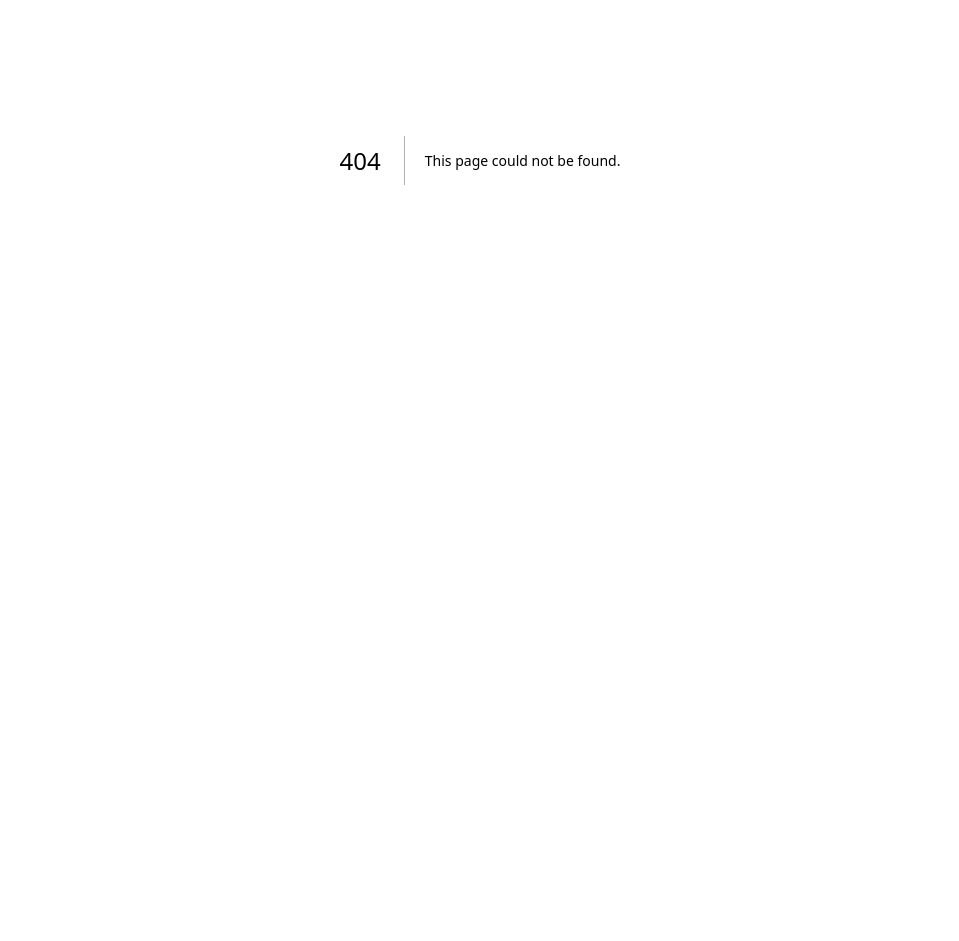
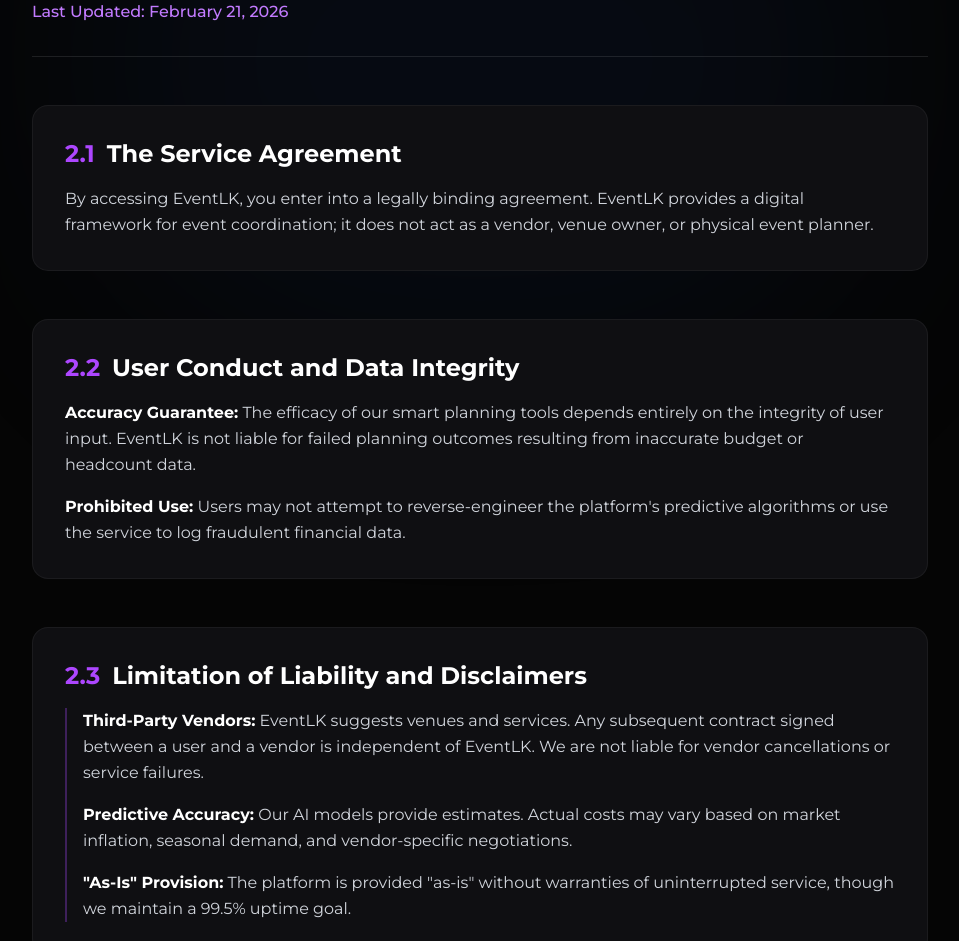
Before and after one commit to muhamed-zumair/Project-Eventlk, a Next.js app in the folder frontend/: page /terms in a window 1280 px wide. Before the commit this address had no page. Shown: the part 240-1181 px from the top of the page, without its empty margins (160-1119 px from the left). Before the commit the page ends 800 px from the top, so only its background shows below. Built offline with nearby package versions, Linux system fonts and the light colour scheme.

Commit message:
feat: add terms of services page

```diff
--- /dev/null
+++ b/frontend/src/app/(landing)/terms/page.tsx
@@ -0,0 +1,79 @@
+'use client';
+
+import React from 'react';
+import { motion } from 'framer-motion';
+
+export default function TermsOfServicePage() {
+  return (
+    <div className="min-h-screen pt-32 pb-20 px-6 relative overflow-hidden bg-[#050505]">
+      {/* Background Glow */}
+      <div className="absolute top-0 left-1/2 -translate-x-1/2 w-[800px] h-[600px] bg-blue-900/10 blur-[120px] rounded-full pointer-events-none" />
+
+      <div className="max-w-4xl mx-auto relative z-10">
+        <motion.div
+          initial={{ opacity: 0, y: 20 }}
+          animate={{ opacity: 1, y: 0 }}
+          transition={{ duration: 0.6 }}
+        >
+          <div className="mb-12 border-b border-white/10 pb-8">
+            <h1 className="text-4xl md:text-5xl font-bold mb-4 text-white">Terms and Conditions of Service (T&C)</h1>
+            <p className="text-purple-400 font-medium">Last Updated: February 21, 2026</p>
+          </div>
+
+          <div className="space-y-12 text-gray-300 leading-relaxed">
+
+            <section className="bg-[#0F0F12] border border-white/5 p-8 rounded-2xl">
+              <h2 className="text-2xl font-bold text-white mb-4 flex items-center gap-3">
+                <span className="text-purple-500">2.1</span> The Service Agreement
+              </h2>
+              <p>
+                By accessing EventLK, you enter into a legally binding agreement. EventLK provides a digital framework for event coordination; it does not act as a vendor, venue owner, or physical event planner.
+              </p>
+            </section>
+
+            <section className="bg-[#0F0F12] border border-white/5 p-8 rounded-2xl">
+              <h2 className="text-2xl font-bold text-white mb-4 flex items-center gap-3">
+                <span className="text-purple-500">2.2</span> User Conduct and Data Integrity
+              </h2>
+              <div className="space-y-4">
+                <p>
+                  <strong className="text-white">Accuracy Guarantee:</strong> The efficacy of our smart planning tools depends entirely on the integrity of user input. EventLK is not liable for failed planning outcomes resulting from inaccurate budget or headcount data.
+                </p>
+                <p>
+                  <strong className="text-white">Prohibited Use:</strong> Users may not attempt to reverse-engineer the platform's predictive algorithms or use the service to log fraudulent financial data.
+                </p>
+              </div>
+            </section>
+
+            <section className="bg-[#0F0F12] border border-white/5 p-8 rounded-2xl">
+              <h2 className="text-2xl font-bold text-white mb-4 flex items-center gap-3">
+                <span className="text-purple-500">2.3</span> Limitation of Liability and Disclaimers
+              </h2>
+              <div className="space-y-4 pl-4 border-l-2 border-purple-500/30">
+                <p>
+                  <strong className="text-white">Third-Party Vendors:</strong> EventLK suggests venues and services. Any subsequent contract signed between a user and a vendor is independent of EventLK. We are not liable for vendor cancellations or service failures.
+                </p>
+                <p>
+                  <strong className="text-white">Predictive Accuracy:</strong> Our AI models provide estimates. Actual costs may vary based on market inflation, seasonal demand, and vendor-specific negotiations.
+                </p>
+                <p>
+                  <strong className="text-white">"As-Is" Provision:</strong> The platform is provided "as-is" without warranties of uninterrupted service, though we maintain a 99.5% uptime goal.
+                </p>
+              </div>
+            </section>
+
+            <section className="bg-[#0F0F12] border border-white/5 p-8 rounded-2xl">
+              <h2 className="text-2xl font-bold text-white mb-4 flex items-center gap-3">
+                <span className="text-purple-500">2.4</span> Intellectual Property Rights
+              </h2>
+              <p>
+                All source code (Kotlin/Jetpack Compose), UI/UX designs, database schemas, and the proprietary weightings of our ML models are the exclusive intellectual property of the EventLK Development Team.
+              </p>
+            </section>
+
+          </div>
+        </motion.div>
+      </div>
+    </div>
+  );
+}
```
